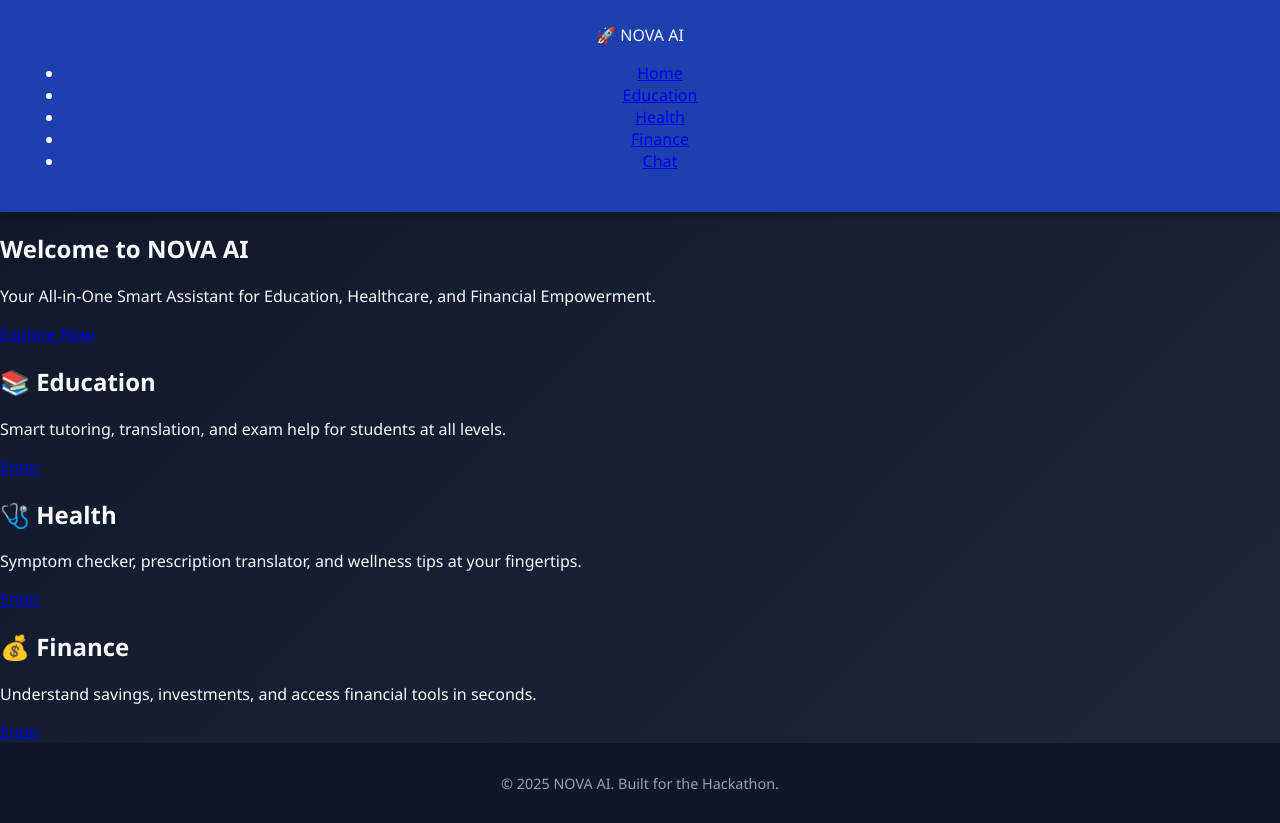
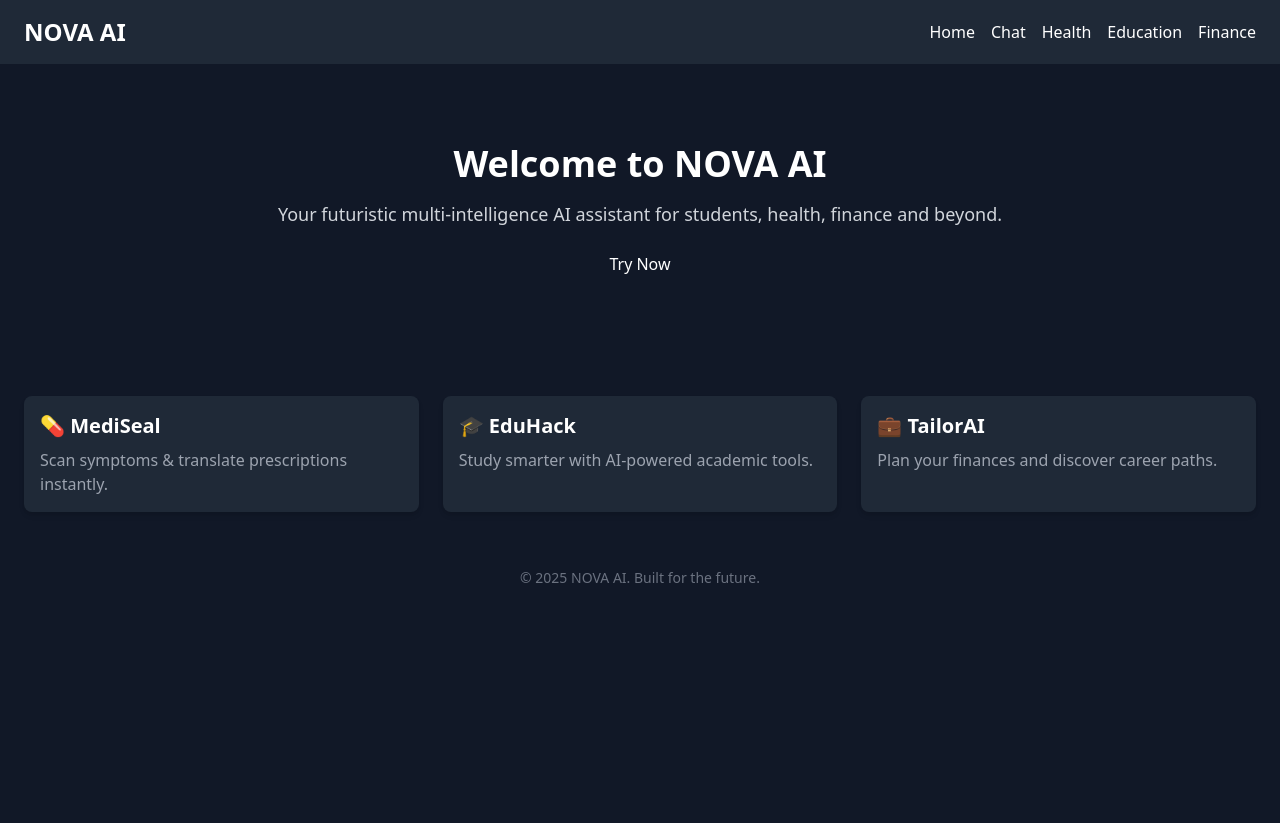
Before and after one commit to Prince-Magami/NOVA-AI, a plain HTML site: page index.html in a window 1280 px wide. After the commit the page ends 800 px from the top, so only its background shows below. Drawn offline with nearby package versions, Linux system fonts and the light colour scheme; files that its build step writes are made by us from their sources.

Commit message:
Update index.html

```diff
--- a/index.html
+++ b/index.html
@@ -1,54 +1,54 @@
+<!-- index.html -->
 <!DOCTYPE html>
 <html lang="en">
-
 <head>
   <meta charset="UTF-8" />
-  <meta name="viewport" content="width=device-width, initial-scale=1.0" />
-  <title>NOVA AI – Home</title>
-  <link rel="stylesheet" href="css/index.css" />
+  <meta name="viewport" content="width=device-width, initial-scale=1.0"/>
+  <title>NOVA AI - Home</title>
+  <link href="https://cdn.jsdelivr.net/npm/tailwindcss@2.2.19/dist/tailwind.min.css" rel="stylesheet">
+  <link rel="stylesheet" href="css/style.css">
 </head>
+<body class="bg-gray-900 text-white font-sans">
 
-<body>
-  <header>
-    <div class="logo">🚀 NOVA AI</div>
-    <nav>
-      <ul>
-        <li><a href="index.html">Home</a></li>
-        <li><a href="edu.html">Education</a></li>
-        <li><a href="med.html">Health</a></li>
-        <li><a href="fin.html">Finance</a></li>
-        <li><a href="chat.html">Chat</a></li>
-      </ul>
-    </nav>
-  </header>
+  <!-- 🔷 Navbar -->
+  <nav class="flex items-center justify-between px-6 py-4 bg-gray-800">
+    <h1 class="text-2xl font-bold">NOVA AI</h1>
+    <ul class="flex space-x-4">
+      <li><a href="index.html" class="hover:text-cyan-400">Home</a></li>
+      <li><a href="chat.html" class="hover:text-cyan-400">Chat</a></li>
+      <li><a href="health.html" class="hover:text-cyan-400">Health</a></li>
+      <li><a href="education.html" class="hover:text-cyan-400">Education</a></li>
+      <li><a href="finance.html" class="hover:text-cyan-400">Finance</a></li>
+    </ul>
+  </nav>
 
-  <section class="hero">
-    <h1>Welcome to NOVA AI</h1>
-    <p>Your All-in-One Smart Assistant for Education, Healthcare, and Financial Empowerment.</p>
-    <a href="edu.html" class="cta">Explore Now</a>
+  <!-- 🔷 Hero Section -->
+  <section class="text-center py-20 px-6">
+    <h2 class="text-4xl font-bold mb-4">Welcome to NOVA AI</h2>
+    <p class="text-lg text-gray-300 mb-6">Your futuristic multi-intelligence AI assistant for students, health, finance and beyond.</p>
+    <a href="chat.html" class="bg-cyan-500 px-6 py-3 rounded-full text-white hover:bg-cyan-400 transition">Try Now</a>
   </section>
 
-  <section class="features">
-    <div class="card">
-      <h2>📚 Education</h2>
-      <p>Smart tutoring, translation, and exam help for students at all levels.</p>
-      <a href="edu.html">Enter</a>
+  <!-- 🔷 Features Preview -->
+  <section class="grid grid-cols-1 md:grid-cols-3 gap-6 px-6 py-10">
+    <div class="bg-gray-800 p-4 rounded-lg shadow-md">
+      <h3 class="text-xl font-semibold mb-2">💊 MediSeal</h3>
+      <p class="text-gray-400">Scan symptoms & translate prescriptions instantly.</p>
     </div>
-    <div class="card">
-      <h2>🩺 Health</h2>
-      <p>Symptom checker, prescription translator, and wellness tips at your fingertips.</p>
-      <a href="med.html">Enter</a>
+    <div class="bg-gray-800 p-4 rounded-lg shadow-md">
+      <h3 class="text-xl font-semibold mb-2">🎓 EduHack</h3>
+      <p class="text-gray-400">Study smarter with AI-powered academic tools.</p>
     </div>
-    <div class="card">
-      <h2>💰 Finance</h2>
-      <p>Understand savings, investments, and access financial tools in seconds.</p>
-      <a href="fin.html">Enter</a>
+    <div class="bg-gray-800 p-4 rounded-lg shadow-md">
+      <h3 class="text-xl font-semibold mb-2">💼 TailorAI</h3>
+      <p class="text-gray-400">Plan your finances and discover career paths.</p>
     </div>
   </section>
 
-  <footer>
-    <p>&copy; 2025 NOVA AI. Built for the Hackathon.</p>
+  <!-- 🔷 Footer -->
+  <footer class="text-center py-4 text-gray-500 text-sm">
+    &copy; 2025 NOVA AI. Built for the future.
   </footer>
+
 </body>
-
 </html>
```
